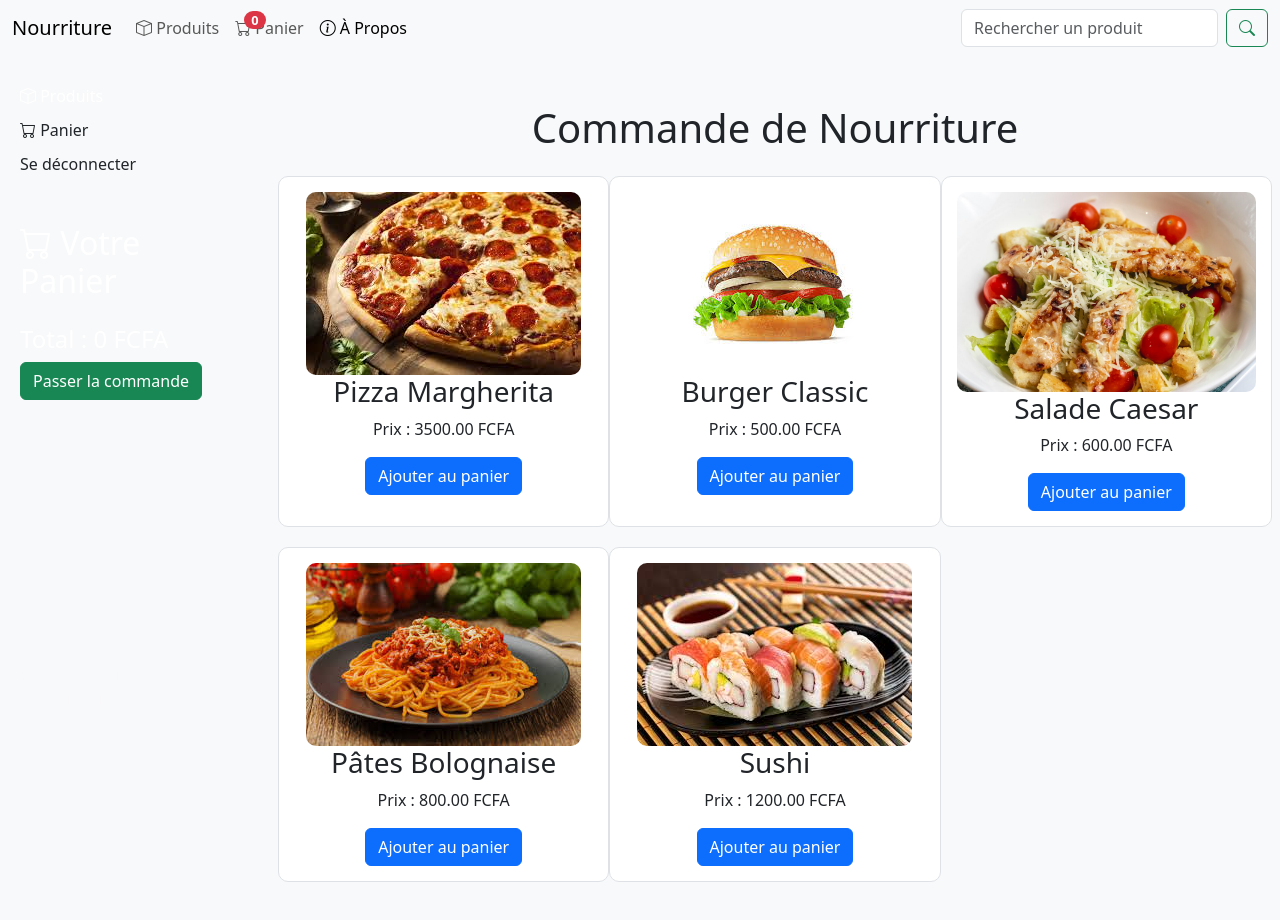
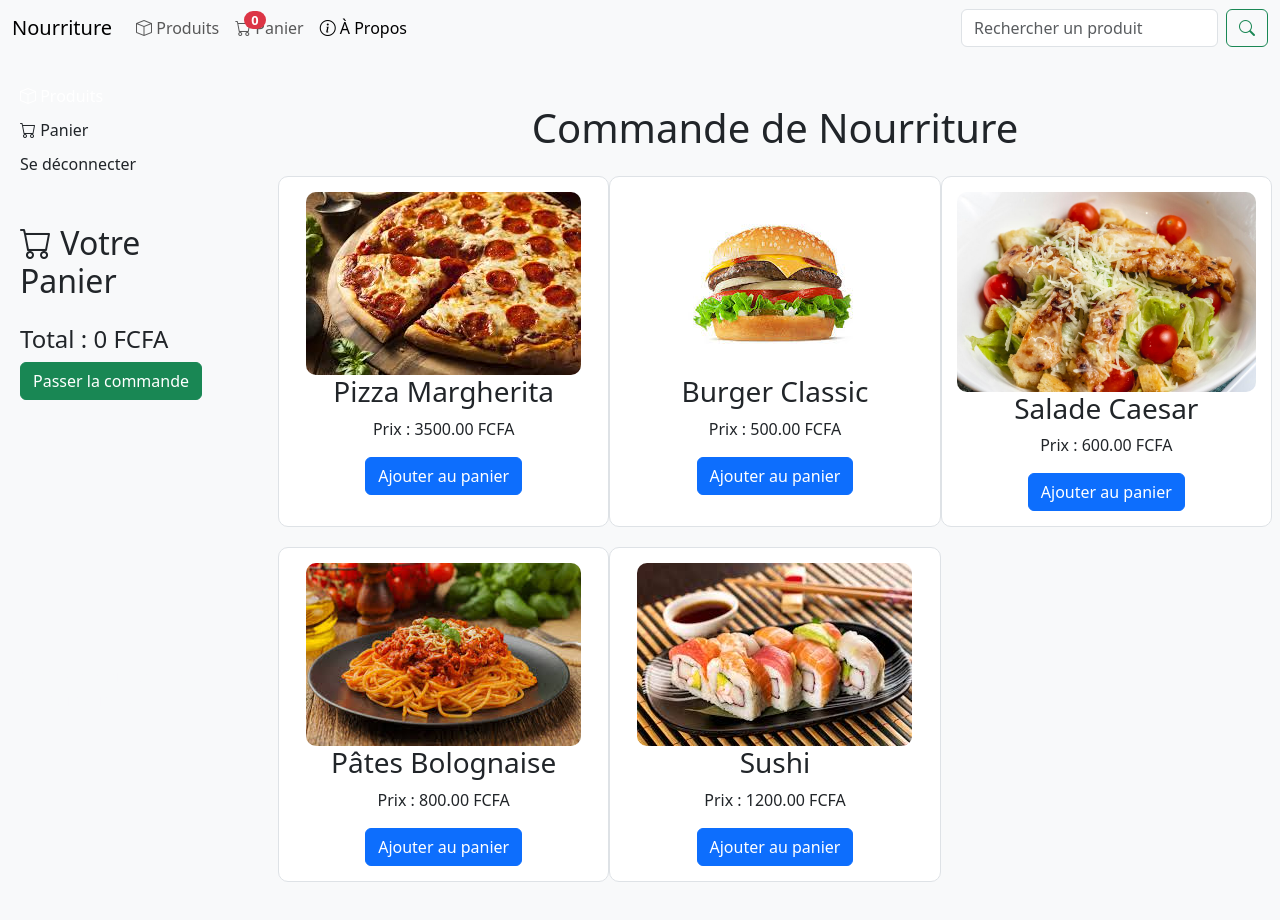
Before and after one commit to gci-yao/commande, a plain HTML site: page index.html in a window 1280 px wide. Drawn offline with nearby package versions, Linux system fonts and the light colour scheme.

Commit message:
Update index.html

```diff
--- a/index.html
+++ b/index.html
@@ -119,13 +119,13 @@
 
 
     <!-- Sidebar -->
-    <div class="sidebar">
+    <div class="sidebar text-dark">
         <h2></h2>
         <a href="#menu" ><i class="bi bi-box"></i> Produits</a>
         <a href="#cart" class="text-dark"><i class="bi bi-cart"></i> Panier</a>
         <a href="logout.html" class="text-dark">Se déconnecter</a>
 
-        <div id="cart" class="mt-5">
+        <div id="cart" class="mt-5 text-dark">
             <h2><i class="bi bi-cart"></i> Votre Panier</h2>
             <ul id="cart-items" class="list-group mb-3"></ul>
             <h4>Total : <span id="total">0</span> FCFA</h4>
```
